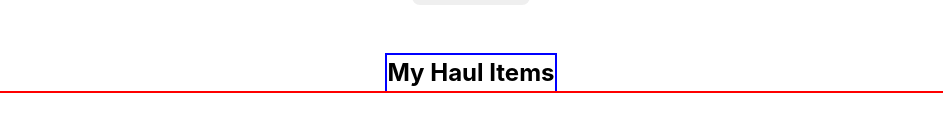
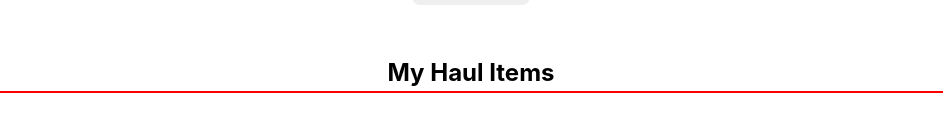
Before and after one commit to Mig-uel/haul-app, a React (Vite) app: page / in a window 1280 px wide. Shown: the part 237-368 px from the top of the page, without its empty margins (169-1112 px from the left). Built offline with nearby package versions, Linux system fonts and the light colour scheme.

Commit message:
Update Haul component styles in haul.styles.js

```diff
--- a/src/components/haul/haul.styles.js
+++ b/src/components/haul/haul.styles.js
@@ -3,6 +3,5 @@ import styled from 'styled-components'
 export const HaulContainer = styled.div`
   margin-top: 50px;
   text-align: center;
-
-  outline: 2px solid blue;
+  width: 100%;
 `
```
